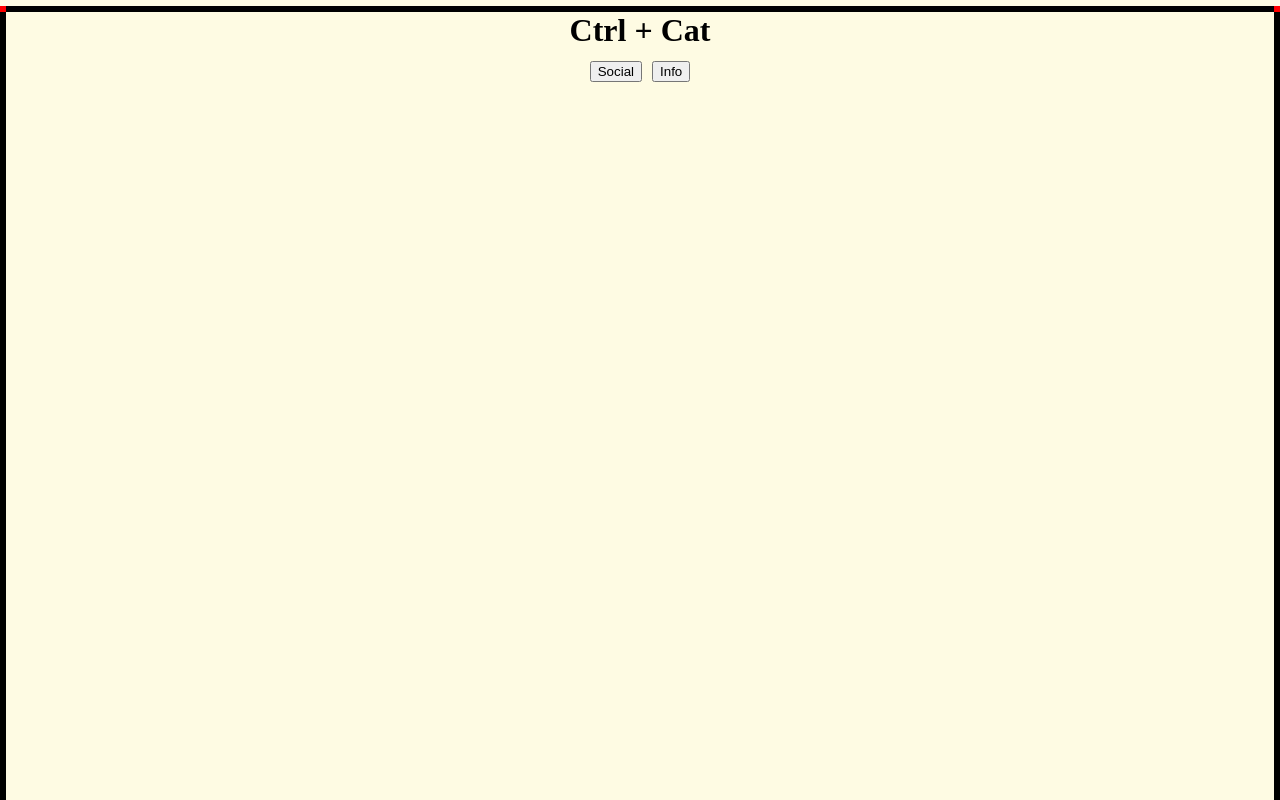
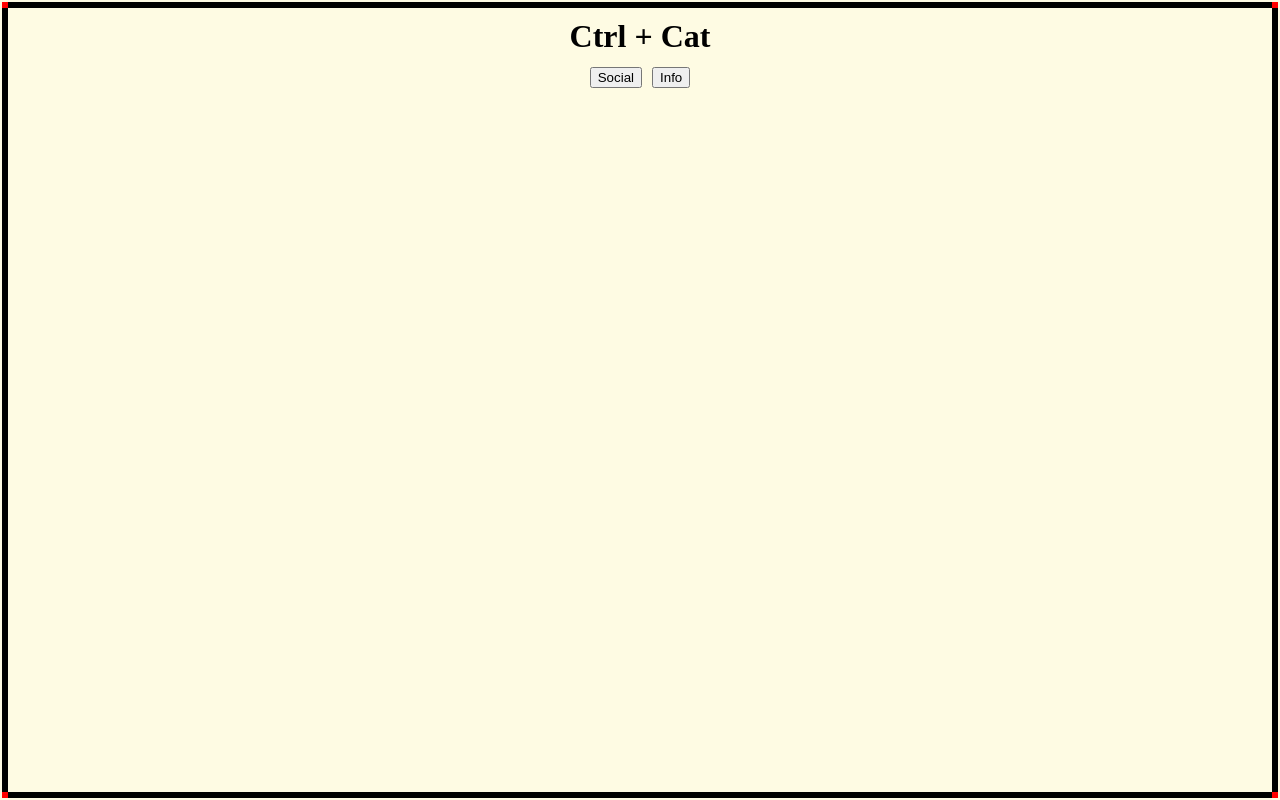
Before and after one commit to santiagosauma/CtrlCat, a browser extension: page index.html in a window 1280 px wide. Drawn offline with Linux system fonts and the light colour scheme.

Commit message:
Fixed Spaces

```diff
--- a/style.css
+++ b/style.css
@@ -1,10 +1,9 @@
 body {
-  margin: 0;
-  padding: 0;
+  padding: 10px 0.5em 0.5em 0.5em;
   min-width: 15.625rem;
   min-height: 18.75rem;
   background-color: #FEFBE3;
-  margin: auto 0.4em;
+  margin: 0.5em 0.5em;
   box-shadow:
     -6px 0 0 0 black,
     6px 0 0 0 black,
@@ -17,8 +16,9 @@ body {
   position: relative;
 }
 
-.Title {
+.title {
     margin: 0.75rem;
+    margin-top: 0;
     display: flex;
     justify-content: center;
 }
```
Also changed, not shown: 1 other file.
